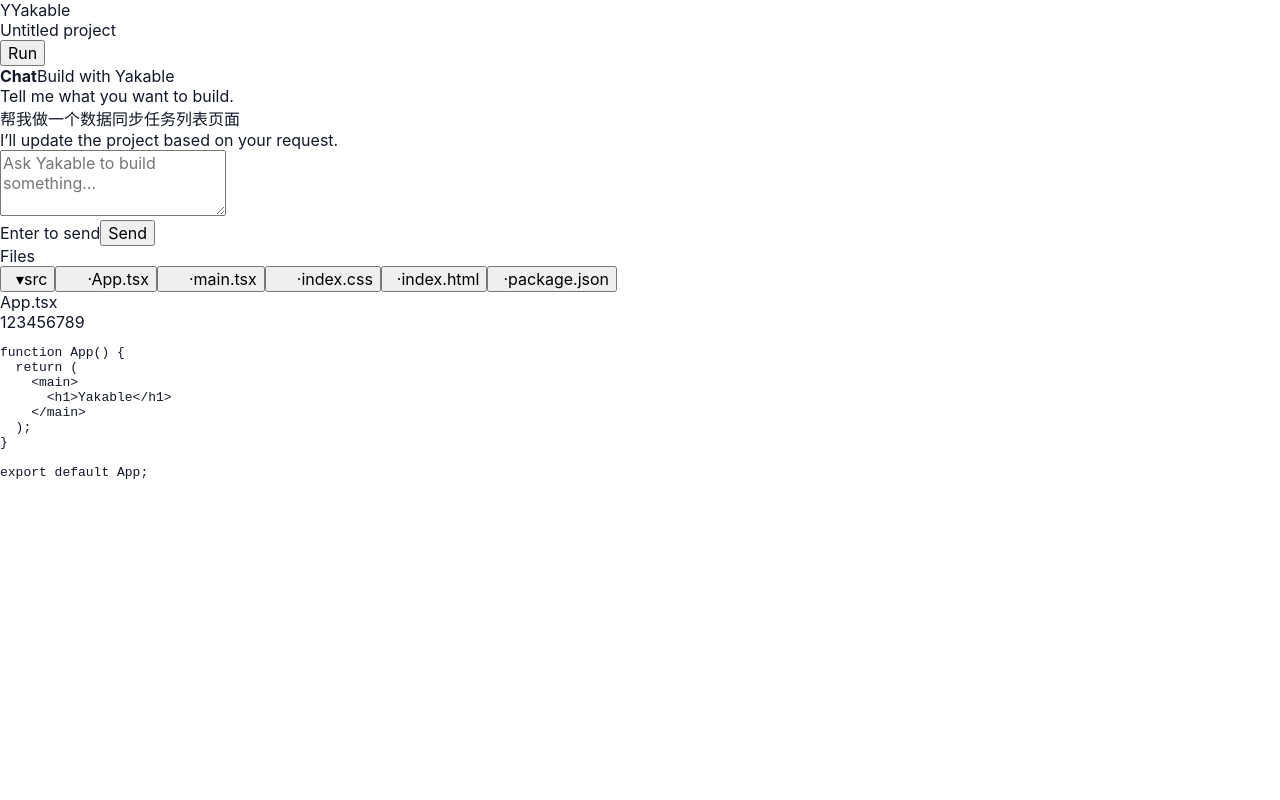
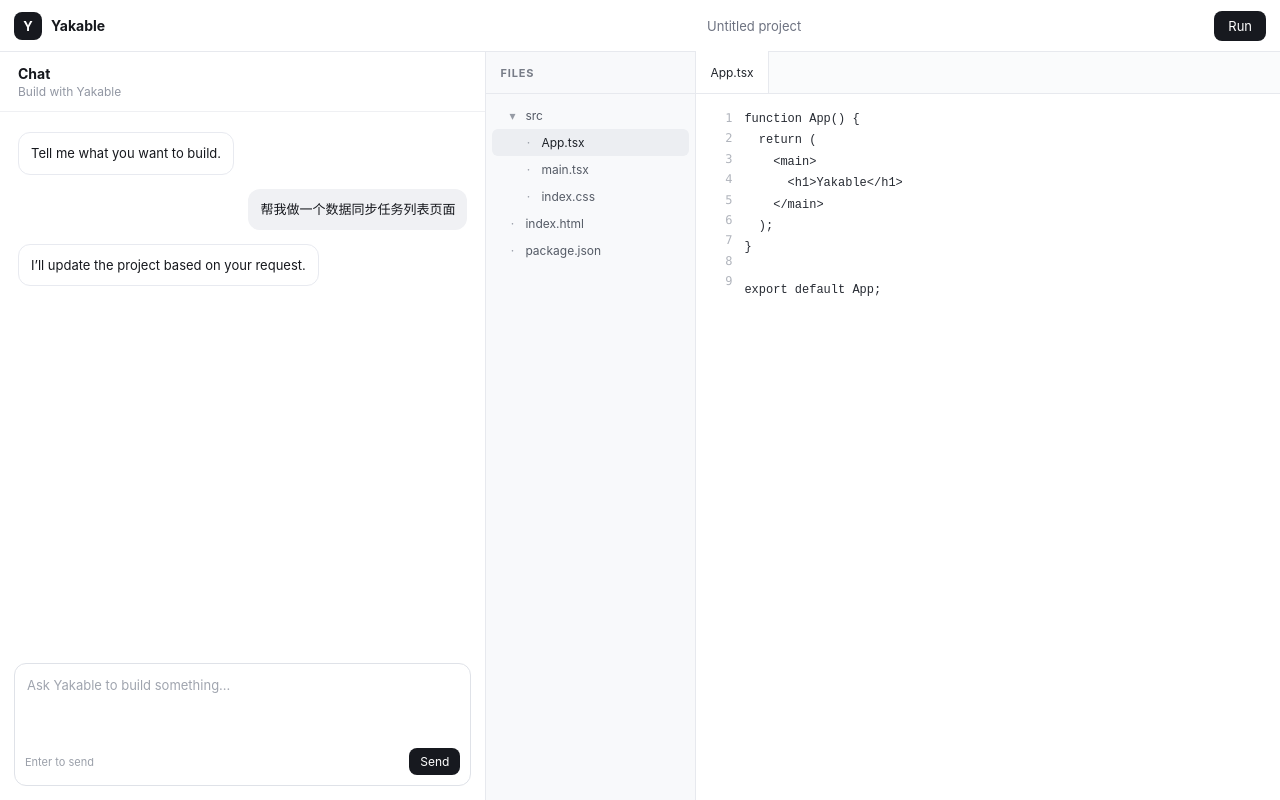
Before and after one commit to weifuwan/yakable, a React (Vite) app: page / in a window 1280 px wide. Built offline with nearby package versions, Linux system fonts and the light colour scheme.

Commit message:
style: build workspace shell layout

```diff
--- a/src/index.css
+++ b/src/index.css
@@ -5,6 +5,7 @@
 html,
 body,
 #root {
+  width: 100%;
   min-width: 320px;
   min-height: 100%;
   margin: 0;
@@ -12,37 +13,352 @@ body,
 
 body {
   min-height: 100vh;
+  overflow: hidden;
   font-family:
     Inter, ui-sans-serif, system-ui, -apple-system, BlinkMacSystemFont, "Segoe UI",
     sans-serif;
-  color: #111827;
-  background: #ffffff;
+  color: #16181d;
+  background: #f5f6f8;
 }
 
 button,
-input,
 textarea {
   font: inherit;
 }
 
-.app {
+button {
+  color: inherit;
+}
+
+.workspace {
   display: grid;
-  min-height: 100vh;
-  place-content: center;
-  gap: 8px;
-  padding: 24px;
+  grid-template-rows: 52px minmax(0, 1fr);
+  width: 100vw;
+  height: 100vh;
+  background: #ffffff;
+}
+
+.topbar {
+  display: grid;
+  grid-template-columns: 280px 1fr auto;
+  align-items: center;
+  gap: 16px;
+  padding: 0 14px;
+  border-bottom: 1px solid #e7e9ee;
+  background: #ffffff;
+}
+
+.brand {
+  display: flex;
+  align-items: center;
+  gap: 9px;
+  font-size: 14px;
+  font-weight: 650;
+}
+
+.brand-mark {
+  display: grid;
+  width: 28px;
+  height: 28px;
+  place-items: center;
+  border-radius: 8px;
+  background: #17191f;
+  color: #ffffff;
+  font-size: 13px;
+}
+
+.project-name {
+  overflow: hidden;
+  color: #6d7280;
+  font-size: 13px;
+  text-align: center;
+  text-overflow: ellipsis;
+  white-space: nowrap;
+}
+
+.topbar-button,
+.composer-actions button {
+  border: 0;
+  border-radius: 8px;
+  background: #17191f;
+  color: #ffffff;
+  cursor: pointer;
+}
+
+.topbar-button {
+  padding: 7px 14px;
+  font-size: 13px;
+}
+
+.workspace-body {
+  display: grid;
+  grid-template-columns: minmax(320px, 38%) minmax(0, 1fr);
+  min-height: 0;
+}
+
+.chat-panel {
+  display: grid;
+  grid-template-rows: auto minmax(0, 1fr) auto;
+  min-width: 0;
+  border-right: 1px solid #e7e9ee;
+  background: #ffffff;
+}
+
+.panel-header {
+  display: flex;
+  align-items: center;
+  min-height: 60px;
+  padding: 0 18px;
+  border-bottom: 1px solid #eff0f3;
+}
+
+.panel-header > div {
+  display: flex;
+  flex-direction: column;
+  gap: 2px;
+}
+
+.panel-header strong {
+  font-size: 14px;
+}
+
+.panel-header span {
+  color: #9297a3;
+  font-size: 12px;
+}
+
+.chat-content {
+  display: flex;
+  min-height: 0;
+  flex-direction: column;
+  gap: 14px;
+  overflow: auto;
+  padding: 20px 18px;
+}
+
+.assistant-message,
+.user-message {
+  max-width: 84%;
+  padding: 10px 12px;
+  border-radius: 12px;
+  font-size: 13px;
+  line-height: 1.6;
+}
+
+.assistant-message {
+  align-self: flex-start;
+  border: 1px solid #e8eaf0;
+  background: #ffffff;
+}
+
+.user-message {
+  align-self: flex-end;
+  background: #f0f1f4;
+}
+
+.chat-composer {
+  margin: 0 14px 14px;
+  padding: 10px;
+  border: 1px solid #dfe2e8;
+  border-radius: 12px;
+  background: #ffffff;
+}
+
+.chat-composer textarea {
+  width: 100%;
+  resize: none;
+  border: 0;
+  outline: none;
+  color: #20232a;
+  background: transparent;
+  font-size: 13px;
+  line-height: 1.5;
+}
+
+.chat-composer textarea::placeholder {
+  color: #a0a5af;
+}
+
+.composer-actions {
+  display: flex;
+  align-items: center;
+  justify-content: space-between;
+  padding-top: 8px;
+}
+
+.composer-actions span {
+  color: #9ba0aa;
+  font-size: 11px;
+}
+
+.composer-actions button {
+  padding: 6px 11px;
+  font-size: 12px;
+}
+
+.files-panel {
+  display: grid;
+  grid-template-columns: 210px minmax(0, 1fr);
+  min-width: 0;
+  min-height: 0;
+  background: #fbfbfc;
+}
+
+.file-tree {
+  min-width: 0;
+  border-right: 1px solid #e7e9ee;
+  background: #f8f9fb;
+}
+
+.file-tree-header {
+  display: flex;
+  height: 42px;
+  align-items: center;
+  padding: 0 14px;
+  border-bottom: 1px solid #e7e9ee;
+  color: #777c87;
+  font-size: 11px;
+  font-weight: 700;
+  letter-spacing: 0.08em;
+  text-transform: uppercase;
+}
+
+.file-list {
+  padding: 8px 6px;
+}
+
+.file-item {
+  display: flex;
+  width: 100%;
+  align-items: center;
+  gap: 7px;
+  padding-top: 6px;
+  padding-right: 8px;
+  padding-bottom: 6px;
+  border: 0;
+  border-radius: 6px;
+  background: transparent;
+  color: #555b66;
+  cursor: pointer;
+  font-size: 12px;
+  text-align: left;
+}
+
+.file-item:hover,
+.file-item.active {
+  background: #eceef2;
+  color: #1e2229;
+}
+
+.file-icon {
+  width: 12px;
+  color: #969ba5;
   text-align: center;
 }
 
-.app h1,
-.app p {
-  margin: 0;
+.editor {
+  display: grid;
+  grid-template-rows: 42px minmax(0, 1fr);
+  min-width: 0;
+  min-height: 0;
+  background: #ffffff;
 }
 
-.app h1 {
-  font-size: 32px;
+.editor-tabs {
+  display: flex;
+  align-items: end;
+  border-bottom: 1px solid #e7e9ee;
+  background: #fafbfc;
 }
 
-.app p {
-  color: #6b7280;
+.editor-tab {
+  display: flex;
+  height: 42px;
+  align-items: center;
+  padding: 0 14px;
+  color: #737985;
+  font-size: 12px;
 }
+
+.editor-tab.active {
+  border-right: 1px solid #e7e9ee;
+  background: #ffffff;
+  color: #22262d;
+}
+
+.editor-body {
+  display: grid;
+  grid-template-columns: 48px minmax(0, 1fr);
+  min-width: 0;
+  min-height: 0;
+  overflow: auto;
+  padding: 14px 0;
+  background: #ffffff;
+}
+
+.line-numbers {
+  display: flex;
+  flex-direction: column;
+  align-items: flex-end;
+  gap: 0;
+  padding-right: 12px;
+  color: #b0b4bc;
+  font-family: "SFMono-Regular", Consolas, "Liberation Mono", monospace;
+  font-size: 12px;
+  line-height: 1.7;
+  user-select: none;
+}
+
+.editor-body pre {
+  min-width: max-content;
+  margin: 0;
+  padding-right: 24px;
+  color: #272b33;
+  font-family: "SFMono-Regular", Consolas, "Liberation Mono", monospace;
+  font-size: 12px;
+  line-height: 1.7;
+  white-space: pre;
+}
+
+@media (max-width: 900px) {
+  .workspace-body {
+    grid-template-columns: minmax(280px, 42%) minmax(0, 1fr);
+  }
+
+  .files-panel {
+    grid-template-columns: 160px minmax(0, 1fr);
+  }
+}
+
+@media (max-width: 720px) {
+  body {
+    overflow: auto;
+  }
+
+  .workspace {
+    height: auto;
+    min-height: 100vh;
+  }
+
+  .topbar {
+    grid-template-columns: 1fr auto;
+  }
+
+  .project-name {
+    display: none;
+  }
+
+  .workspace-body {
+    grid-template-columns: 1fr;
+  }
+
+  .chat-panel {
+    min-height: 520px;
+    border-right: 0;
+    border-bottom: 1px solid #e7e9ee;
+  }
+
+  .files-panel {
+    min-height: 520px;
+  }
+}
```
